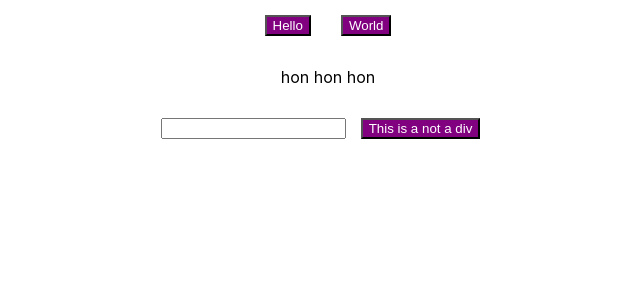
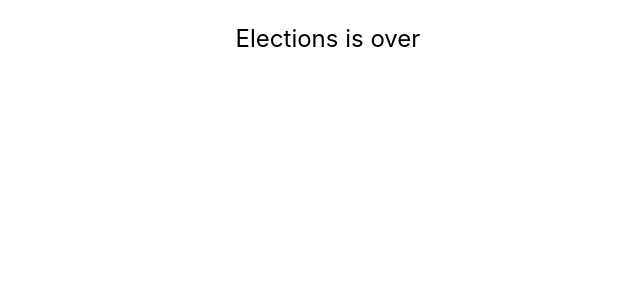
Before and after one commit to Jnwong116/RuntogetherCCF, a React (Create React App) app in the folder client/: page / in a window 1280 px wide. Shown: the top 300 px of the page, without its empty margins (312-952 px from the left). Built offline with nearby package versions, Linux system fonts and the light colour scheme.

Commit message:
run-6 created header description and styled component

```diff
--- a/client/src/App.js
+++ b/client/src/App.js
@@ -2,6 +2,7 @@ import logo from "./logo.svg";
 import "./App.css";
 
 import Button from "./component/button/button";
+import HeaderDescription from "./component/header_description/header_description";
 import { NewTab, newFunction } from "./actions/logInfo";
 import React from "react";
 
@@ -14,7 +15,7 @@ class App extends React.Component {
   render() {
     return (
       <div className="App">
-        <Button text="Hello" onClick={() => NewTab()} />
+        {/* <Button text="Hello" onClick={() => NewTab()} />
         <Button text="World" onClick={() => console.log("Hello!")} />
         <p>{this.state.wizards}</p>
         <input type="text" id="input_box"></input>
@@ -26,7 +27,9 @@ class App extends React.Component {
             inputBox.value = "";
             newFunction(newValue, this);
           }}
-        />
+        /> */}
+
+        <HeaderDescription text="Elections is over" />
       </div>
     );
   }
--- /dev/null
+++ b/client/src/component/header_description/header_description.css
@@ -0,0 +1,5 @@
+p {
+  font-size: 24px;
+  text-align: center;
+  background: transparent;
+}
--- /dev/null
+++ b/client/src/component/header_description/header_description.js
@@ -0,0 +1,25 @@
+import React from "react";
+
+import "./header_description.css";
+
+class HeaderDescription extends React.Component {
+  render() {
+    const { text } = this.props;
+    if (text === undefined) {
+      return (
+        <p>
+          For UTCCF elections this year, we're encouraging everyone to join in
+          on the running process! It's an exciting time to support and find out
+          what God has planned for brothers and sisters in this community. This
+          means it's also time to get started on thinking about ministry and IG
+          leading too :). So update the community with your discernment process,
+          speak to those who are considering, and pray for each other!
+        </p>
+      );
+    } else {
+      return <p>{text}</p>;
+    }
+  }
+}
+
+export default HeaderDescription;
```
